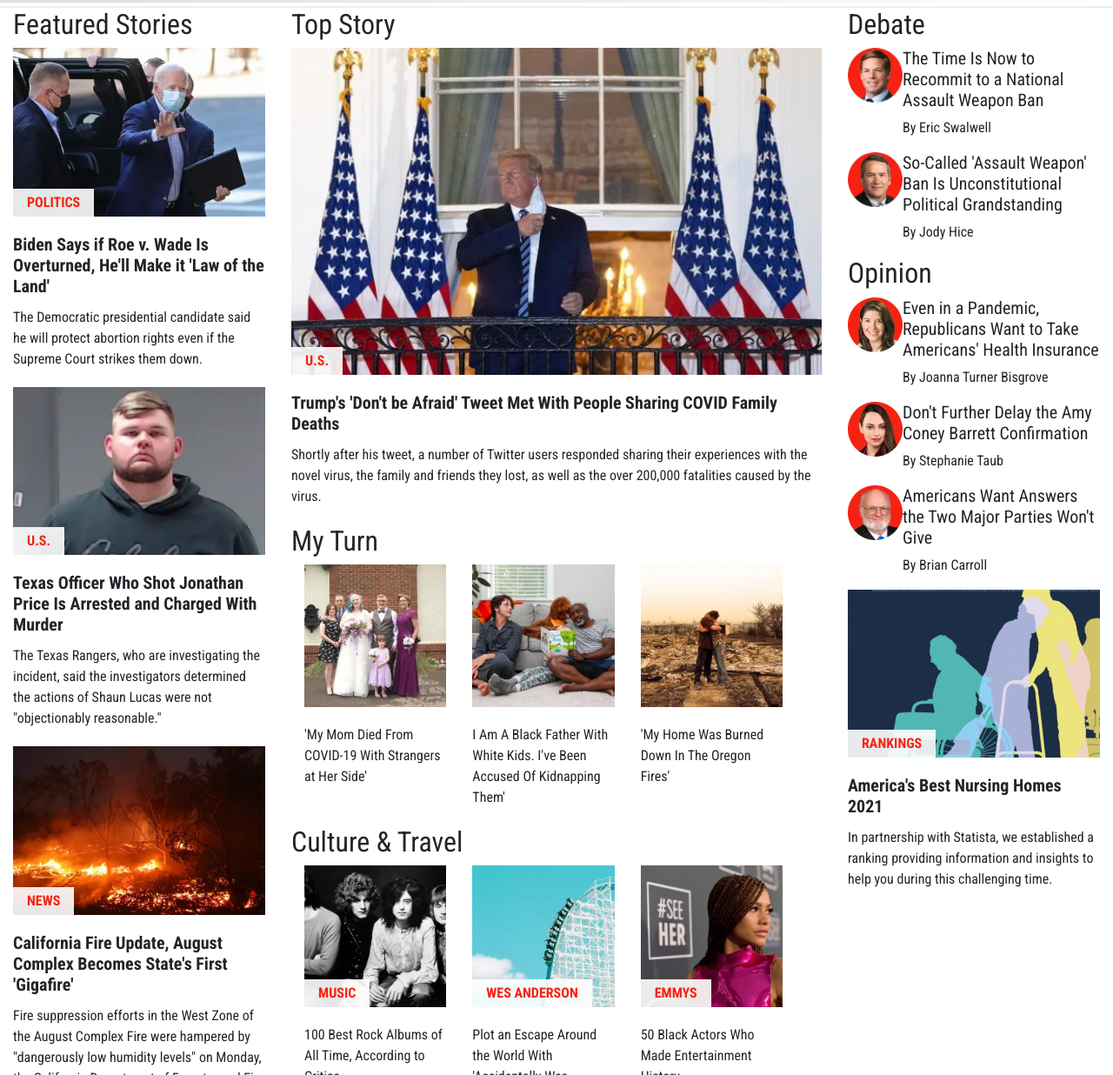
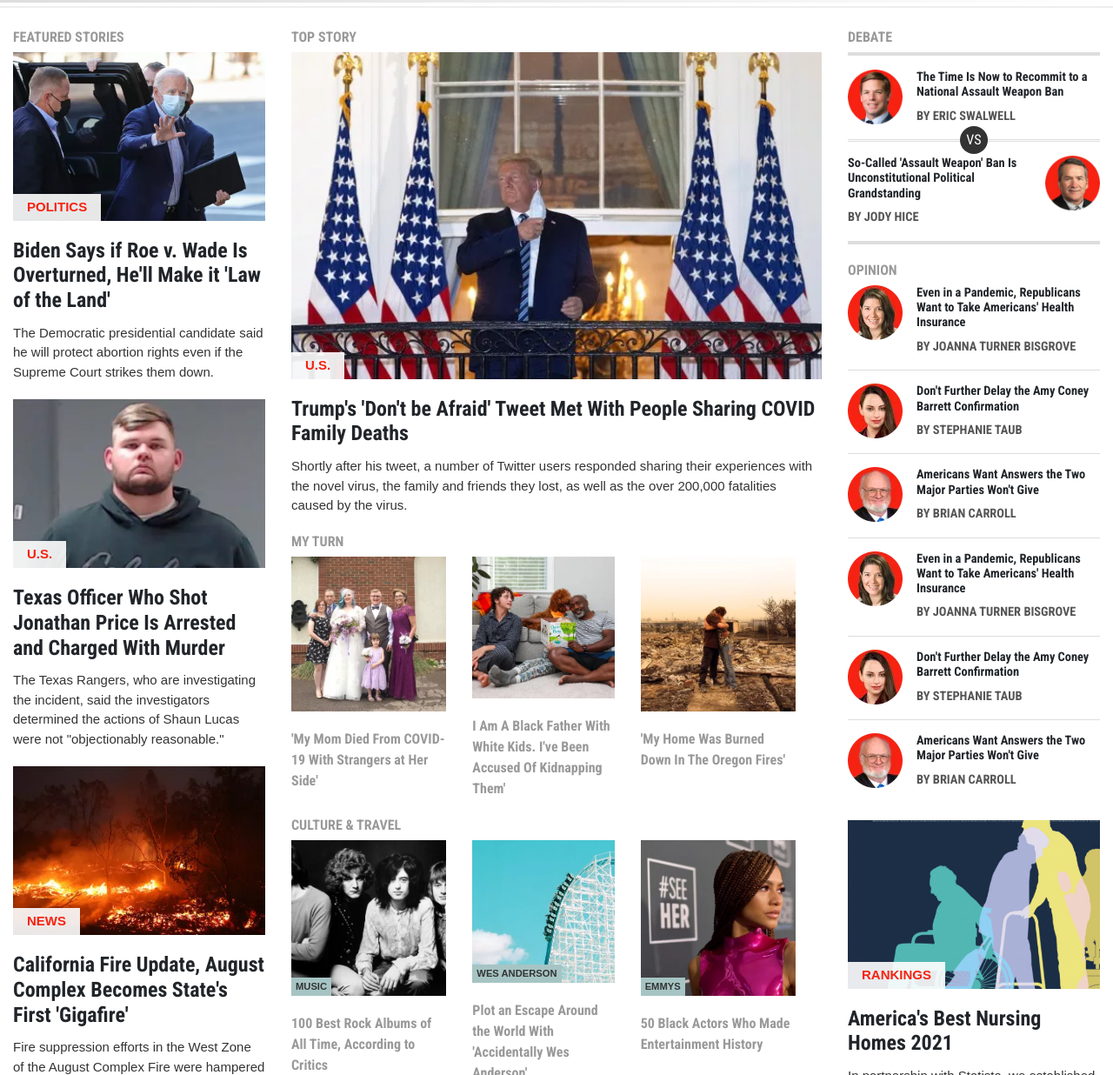
Before and after one commit to pudu87/newsweek-homepage, a plain HTML site: page index.html in a window 1280 px wide. Shown: the part 200-1436 px from the top of the page at 87% size. Drawn offline with nearby package versions, Linux system fonts and the light colour scheme.

Commit message:
style news

```diff
--- a/css/main.css
+++ b/css/main.css
@@ -1,10 +1,14 @@
 :root {
   --nw-red: #f72210;
 }
-
 body {
   background-color: #f4f5f6;
   font-family: "Roboto Condensed", sans-serif;
+}
+h5 > a:hover {
+  color: inherit;
+  text-decoration: underline;
+  text-decoration-color: var(--nw-red);
 }
 
 /* BOOTSTRAP OVERRULE */
@@ -95,7 +99,128 @@ header a:hover {
   border-bottom: 2px solid #eee;
 }
 
-/* ARTICLES */
+/* NEWS */
+
+#news h2 {
+  color: #999;
+  text-transform: uppercase;
+  font-size: 1em;
+  font-weight: bold;
+}
+#news h5 {
+  font-size: 1.5em;
+}
+#my-turn > div > div:first-child,
+#culture-travel > div > div:first-child {
+  padding-left: 0;
+}
+#my-turn > div > div:last-child,
+#culture-travel > div > div:last-child {
+  padding-right: 0;
+}
+#my-turn .card-body,
+#culture-travel .card-body {
+  color: #999;
+  font-weight: bold;
+}
+#culture-travel .card-text {
+  padding: 2px 5px !important;
+  color: #333;
+  font-size: .7em;
+  font-weight: bold;
+  background-color: rgb(166, 196, 196);
+}
+#more-stories > article {
+  border-top: 1px solid #ddd;
+  padding-top: 10px;
+  padding-bottom: 10px;
+}
+#more-stories .content {
+  padding-left: 1em;
+}
+#more-stories h5 {
+  font-size: 1em;
+  font-weight: bold;
+}
+#more-stories p {
+  font-family: Arial, Helvetica, sans-serif;
+  font-size: .9em;
+}
+#the-debate .content,
+#opinion .content {
+  padding-left: 1em;
+}
+#the-debate article:last-of-type div {
+  padding-left:0;
+  padding-right: 1em;
+}
+#the-debate h5,
+#opinion h5 {
+  font-size: .9em;
+  font-weight: bold;
+}
+#the-debate p,
+#opinion p {
+  text-transform: uppercase;
+  color: #555;
+  font-weight: bold;
+  font-size: .9em;
+}
+#the-debate a:hover,
+#opinion a:hover {
+  color: inherit;
+  text-decoration: underline;
+  text-decoration-color: var(--nw-red);
+}
+#the-debate article {
+  padding-top: 1em;
+}
+#the-debate > article:first-of-type {
+  position: relative;
+  border-top: 4px solid #ddd;
+  border-bottom: 1px solid #ddd;
+}
+#the-debate > article:last-of-type {
+  border-top: 1px solid #ddd;
+  border-bottom: 4px solid #ddd;
+  margin-top: 1px;
+}
+#vs {
+  position: relative;
+}
+#vs > div {
+  position: absolute;
+  margin: auto;
+  top: -16px;
+  left: 0;
+  right: 0;
+  height: 32px;
+  display: flex;
+  justify-content: center;
+  line-height: 2;
+}
+#vs span {
+  color: white;
+  width: 32px;
+  height: 32px;
+  border-radius: 50%;
+  background-color: #333;
+  text-align: center;
+}
+#opinion {
+  margin-top: 20px;
+  margin-bottom: 20px;
+}
+#opinion > article {
+  border-top: 1px solid #ddd;
+  padding-top: 15px;
+}
+#opinion > article:first-of-type {
+  border-top: none;
+  padding-top: 0;
+}
+
+/* CARD */
 
 .card{
   border: none;
@@ -123,6 +248,11 @@ header a:hover {
 .card h5 {
   font-weight: bold;
 }
+.card-text {
+  font-family: Arial, Helvetica, sans-serif;
+  font-size: 15px;
+  color: #333;
+}
 
 /* FOOTER */
 
--- a/index.html
+++ b/index.html
@@ -83,67 +83,68 @@
       <div id="pretty-bar-2"></div>
     </div>
 
-    <div class="container-fluid" id="news">
+    <div class="container-fluid pt-4" id="news">
       <div class="row">
         <div class="col-3">
           <section id="featured-stories">
             <h2>Featured Stories</h2>
-            <div class="card">
+            <article class="card">
               <div class="card-img-b-overlay">
                 <img src="images/biden-roe-vs-wade.png" class="card-img-top" alt="">
                 <p class="card-text p-1 px-3">Politics</p>
               </div>
               <div class="card-body">
-                <h5 class="card-title">Biden Says if Roe v. Wade Is Overturned, He'll Make it 'Law of the Land'</h5>
+                <h5 class="card-title"><a href="#">Biden Says if Roe v. Wade Is Overturned, He'll Make it 'Law of the Land'</a></h5>
                 <p class="card-text">The Democratic presidential candidate said he will protect abortion rights even if the Supreme Court strikes them down.</p>
               </div>
-            </div>
+            </article>
 
-            <div class="card">
+            <article class="card">
               <div class="card-img-b-overlay">
                 <img src="images/jonathan-price.png" class="card-img-top" alt="">
                 <p class="card-text p-1 px-3">U.S.</p>
               </div>
               <div class="card-body">
-                <h5 class="card-title">Texas Officer Who Shot Jonathan Price Is Arrested and Charged With Murder</h5>
+                <h5 class="card-title"><a href="#">Texas Officer Who Shot Jonathan Price Is Arrested and Charged With Murder</a></h5>
                 <p class="card-text">The Texas Rangers, who are investigating the incident, said the investigators determined the actions of Shaun Lucas were not "objectionably reasonable."</p>
               </div>
-            </div>
+            </article>
 
-            <div class="card">
+            <article class="card">
               <div class="card-img-b-overlay">
                 <img src="images/california-fire.png" class="card-img-top" alt="">
                 <p class="card-text p-1 px-3">News</p>
               </div>
               <div class="card-body">
-                <h5 class="card-title">California Fire Update, August Complex Becomes State's First 'Gigafire' </h5>
+                <h5 class="card-title"><a href="#">California Fire Update, August Complex Becomes State's First 'Gigafire'</a></h5>
                 <p class="card-text">Fire suppression efforts in the West Zone of the August Complex Fire were hampered by "dangerously low humidity levels" on Monday, the California Department of Forestry and Fire Protection confirmed.</p>
               </div>
-            </div>
+            </article>
 
-            <div class="card">
+            <article class="card">
               <div class="card-img-b-overlay">
                 <img src="images/mega-tsunami.png" class="card-img-top" alt="">
                 <p class="card-text p-1 px-3">Tech & Science</p>
               </div>
               <div class="card-body">
-                <h5 class="card-title">NASA Images Reveal Potential for 'Mega Tsunami' in Alaska</h5>
+                <h5 class="card-title"><a href="#">NASA Images Reveal Potential for 'Mega Tsunami' in Alaska</a></h5>
                 <p class="card-text">Scientists warn that an unstable mountain slope above Barry Arm could collapse, triggering a massive landslide.</p>
               </div>
-            </div>
+            </article>
           </section>
         </div>
 
         <div class="col-6">
           <section id="top-story">
             <h2>Top Story</h2>
+
             <div class="card">
               <div class="card-img-b-overlay">
                 <img src="images/trump-covid.png" class="card-img-top" alt="">
                 <p class="card-text p-1 px-3">U.S.</p>
               </div>
               <div class="card-body">
-                <h5 class="card-title">Trump's 'Don't be Afraid' Tweet Met With People Sharing COVID Family Deaths</h5>
+                <h5 class="card-title"><a href="#">Trump's 'Don't be Afraid' Tweet Met With People Sharing COVID Family Deaths</a></h5>
                 <p class="card-text">Shortly after his tweet, a number of Twitter users responded sharing their experiences with the novel virus, the family and friends they lost, as well as the over 200,000 fatalities caused by the virus.</p>
               </div>
             </div>
@@ -176,7 +177,7 @@
             </div>
           </section>
 
-          <section id="culture-&-travel">
+          <section id="culture-travel">
             <h2>Culture & Travel</h2>
 
             <div class="container-fluid row">
@@ -218,7 +219,7 @@
             <article class="d-flex flex-row">
               <img src="images/johnson.png" width="95" height="95" alt="">
               <div class="content">
-                <h5>Boris Johnson Pledges Green Industrial Revolution After COVID-19</h5>
+                <h5><a href="#">Boris Johnson Pledges Green Industrial Revolution After COVID-19</a></h5>
                 <p>Boris Johnson vowed to carry out a clean-energy revolution aimed at making every home in the U.K. powered by wind within 10 years.</p>
               </div>
             </article>
@@ -226,7 +227,7 @@
             <article class="d-flex flex-row">
               <img src="images/biden-leading.png" width="95" height="95" alt="">
               <div class="content">
-                <h5>Biden Takes Widest Lead Yet Over Trump, Less Than 30 Days Until Election</h5>
+                <h5><a href="#">Biden Takes Widest Lead Yet Over Trump, Less Than 30 Days Until Election</a></h5>
                 <p>Joe Biden saw major gains among men and white voters—two of Trump's most reliable demographics since the 2016 election.</p>
               </div>
             </article>
@@ -234,7 +235,7 @@
             <article class="d-flex flex-row">
               <img src="images/johnson.png" width="95" height="95" alt="">
               <div class="content">
-                <h5>Boris Johnson Pledges Green Industrial Revolution After COVID-19</h5>
+                <h5><a href="#">Boris Johnson Pledges Green Industrial Revolution After COVID-19</a></h5>
                 <p>Boris Johnson vowed to carry out a clean-energy revolution aimed at making every home in the U.K. powered by wind within 10 years.</p>
               </div>
             </article>
@@ -242,7 +243,7 @@
             <article class="d-flex flex-row">
               <img src="images/biden-leading.png" width="95" height="95" alt="">
               <div class="content">
-                <h5>Biden Takes Widest Lead Yet Over Trump, Less Than 30 Days Until Election</h5>
+                <h5><a href="#">Biden Takes Widest Lead Yet Over Trump, Less Than 30 Days Until Election</a></h5>
                 <p>Joe Biden saw major gains among men and white voters—two of Trump's most reliable demographics since the 2016 election.</p>
               </div>
             </article>
@@ -250,7 +251,7 @@
             <article class="d-flex flex-row">
               <img src="images/johnson.png" width="95" height="95" alt="">
               <div class="content">
-                <h5>Boris Johnson Pledges Green Industrial Revolution After COVID-19</h5>
+                <h5><a href="#">Boris Johnson Pledges Green Industrial Revolution After COVID-19</a></h5>
                 <p>Boris Johnson vowed to carry out a clean-energy revolution aimed at making every home in the U.K. powered by wind within 10 years.</p>
               </div>
             </article>
@@ -258,23 +259,7 @@
             <article class="d-flex flex-row">
               <img src="images/biden-leading.png" width="95" height="95" alt="">
               <div class="content">
-                <h5>Biden Takes Widest Lead Yet Over Trump, Less Than 30 Days Until Election</h5>
-                <p>Joe Biden saw major gains among men and white voters—two of Trump's most reliable demographics since the 2016 election.</p>
-              </div>
-            </article>
-
-            <article class="d-flex flex-row">
-              <img src="images/johnson.png" width="95" height="95" alt="">
-              <div class="content">
-                <h5>Boris Johnson Pledges Green Industrial Revolution After COVID-19</h5>
-                <p>Boris Johnson vowed to carry out a clean-energy revolution aimed at making every home in the U.K. powered by wind within 10 years.</p>
-              </div>
-            </article>
-
-            <article class="d-flex flex-row">
-              <img src="images/biden-leading.png" width="95" height="95" alt="">
-              <div class="content">
-                <h5>Biden Takes Widest Lead Yet Over Trump, Less Than 30 Days Until Election</h5>
+                <h5><a href="#">Biden Takes Widest Lead Yet Over Trump, Less Than 30 Days Until Election</a></h5>
                 <p>Joe Biden saw major gains among men and white voters—two of Trump's most reliable demographics since the 2016 election.</p>
               </div>
             </article>
@@ -288,16 +273,18 @@
             <article class="d-flex flex-row">
               <img src="images/eric-swalwell.png" height="63" width="63" alt="">
               <div class="content">
-                <h5>The Time Is Now to Recommit to a National Assault Weapon Ban</h5>
-                <p>By Eric Swalwell</p>
+                <h5><a href="#">The Time Is Now to Recommit to a National Assault Weapon Ban</a></h5>
+                <p>By <a href="#">Eric Swalwell</a></p>
               </div>
             </article>
 
+            <div id="vs"><div><span>VS</span></div></div>
+
             <article class="d-flex flex-row">
-              <img src="images/jody-hice.png" height="63" width="63" alt="">
+              <img class="order-2" src="images/jody-hice.png" height="63" width="63" alt="">
               <div class="content">
-                <h5>So-Called 'Assault Weapon' Ban Is Unconstitutional Political Grandstanding</h5>
-                <p>By Jody Hice</p>
+                <h5><a href="#">So-Called 'Assault Weapon' Ban Is Unconstitutional Political Grandstanding</a></h5>
+                <p>By <a href="#">Jody Hice</a></p>
               </div>
             </article>
 
@@ -309,24 +296,48 @@
             <article class="d-flex flex-row">
               <img src="images/joanna-turner-bisgrove.png" height="63" width="63" alt="">
               <div class="content">
-                <h5>Even in a Pandemic, Republicans Want to Take Americans' Health Insurance</h5>
-                <p>By Joanna Turner Bisgrove</p>
+                <h5><a href="#">Even in a Pandemic, Republicans Want to Take Americans' Health Insurance</a></h5>
+                <p>By <a href="#">Joanna Turner Bisgrove</a></p>
               </div>
             </article>
 
             <article class="d-flex flex-row">
               <img src="images/stephanie-taub.png" height="63" width="63" alt="">
               <div class="content">
-                <h5>Don't Further Delay the Amy Coney Barrett Confirmation</h5>
-                <p>By Stephanie Taub</p>
+                <h5><a href="#">Don't Further Delay the Amy Coney Barrett Confirmation</a></h5>
+                <p>By <a href="#">Stephanie Taub</a></p>
               </div>
             </article>
 
             <article class="d-flex flex-row">
               <img src="images/brian-carroll.png" height="63" width="63" alt="">
               <div class="content">
-                <h5>Americans Want Answers the Two Major Parties Won't Give</h5>
-                <p>By Brian Carroll</p>
+                <h5><a href="#">Americans Want Answers the Two Major Parties Won't Give</a></h5>
+                <p>By <a href="#">Brian Carroll</a></p>
+              </div>
+            </article>
+
+            <article class="d-flex flex-row">
+              <img src="images/joanna-turner-bisgrove.png" height="63" width="63" alt="">
+              <div class="content">
+                <h5><a href="#">Even in a Pandemic, Republicans Want to Take Americans' Health Insurance</a></h5>
+                <p>By <a href="#">Joanna Turner Bisgrove</a></p>
+              </div>
+            </article>
+
+            <article class="d-flex flex-row">
+              <img src="images/stephanie-taub.png" height="63" width="63" alt="">
+              <div class="content">
+                <h5><a href="#">Don't Further Delay the Amy Coney Barrett Confirmation</a></h5>
+                <p>By <a href="#">Stephanie Taub</a></p>
+              </div>
+            </article>
+
+            <article class="d-flex flex-row">
+              <img src="images/brian-carroll.png" height="63" width="63" alt="">
+              <div class="content">
+                <h5><a href="#">Americans Want Answers the Two Major Parties Won't Give</a></h5>
+                <p>By <a href="#">Brian Carroll</a></p>
               </div>
             </article>
           </section>
```
